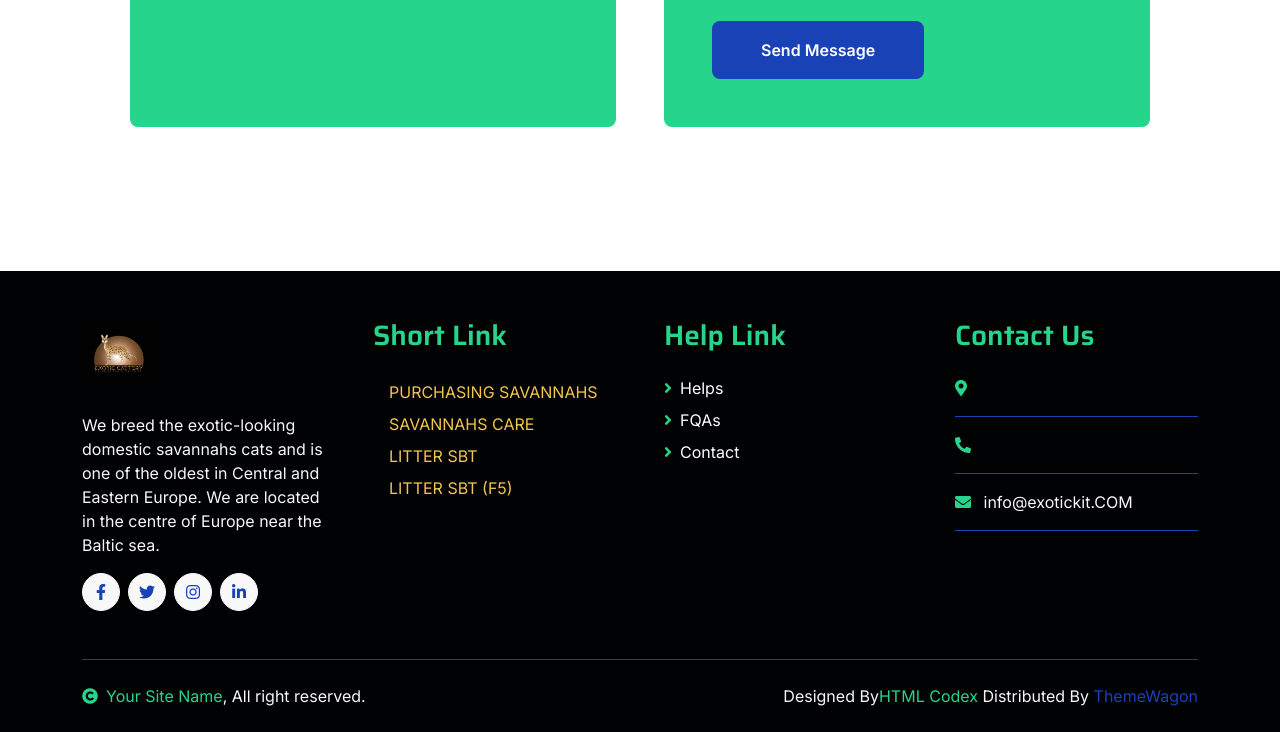
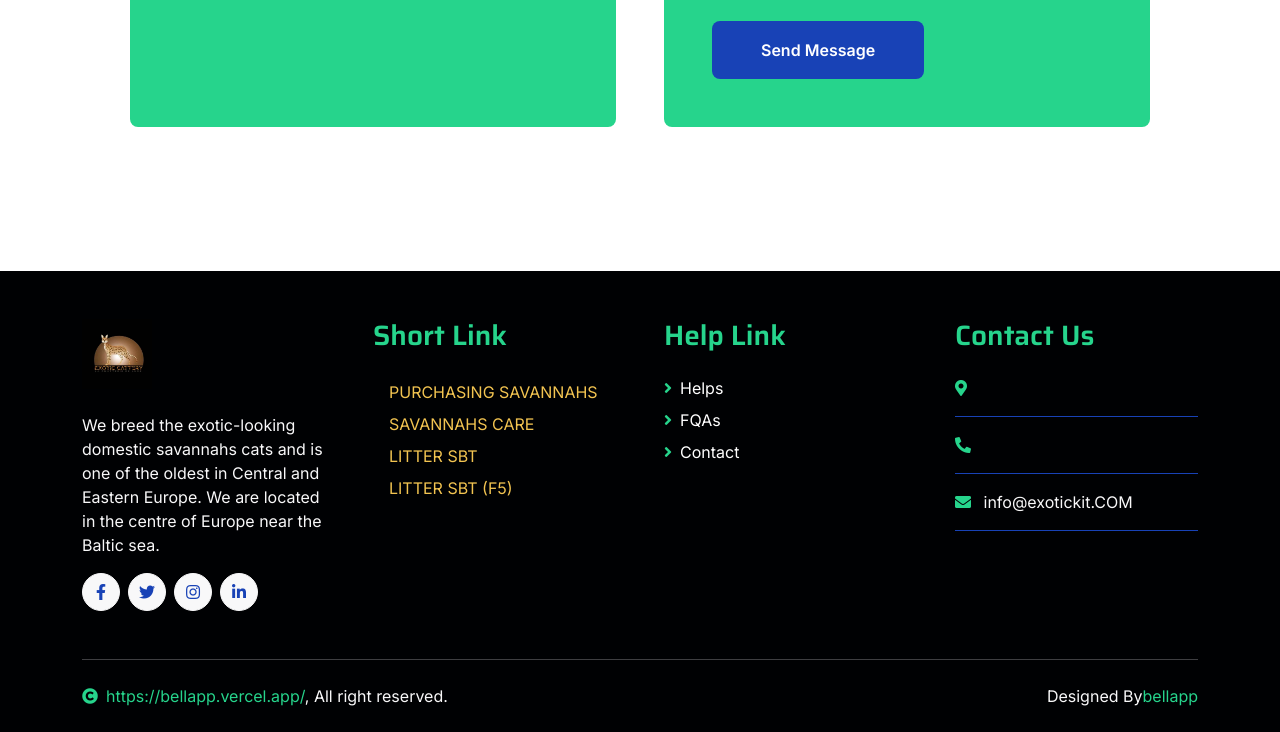
Before and after one commit to belmond1/exotickkittens, a plain HTML site: page index.html in a window 1280 px wide. Shown: the part 5043-5775 px from the top of the page. Drawn offline with nearby package versions, Linux system fonts and the light colour scheme; grey boxes are pictures that could not be loaded.

Commit message:
footer changes

```diff
--- a/index.html
+++ b/index.html
@@ -590,11 +590,11 @@
                 <hr class="text-light mt-5 mb-4">
                 <div class="row">
                     <div class="col-md-6 text-center text-md-start">
-                        <span class="text-light"><a href="#" class="text-secondary"><i class="fas fa-copyright text-secondary me-2"></i>Your Site Name</a>, All right reserved.</span>
+                        <span class="text-light"><a href="#" class="text-secondary"><i class="fas fa-copyright text-secondary me-2"></i>https://bellapp.vercel.app/</a>, All right reserved.</span>
                     </div>
                     <div class="col-md-6 text-center text-md-end">
                         <!--/*** This template is free as long as you keep the footer author’s credit link/attribution link/backlink. If you'd like to use the template without the footer author’s credit link/attribution link/backlink, you can purchase the Credit Removal License from "https://htmlcodex.com/credit-removal". Thank you for your support. ***/-->
-                        <span class="text-light">Designed By<a href="https://htmlcodex.com" class="text-secondary">HTML Codex</a> Distributed By <a href="https://themewagon.com">ThemeWagon</a></span>
+                        <span class="text-light">Designed By<a href="https://bellapp.vercel.app/" class="text-secondary">bellapp</a> <a href="#"></a></span>
                     </div>
                 </div>
             </div>
```
Also changed, not shown: LITTERSBT(F5).html (+1 -1 lines), LITTERSBT.html (+1 -1 lines), SAVANNAHSCARE.html (+1 -1 lines), about.html (+1 -1 lines), contact.html (+1 -1 lines).
